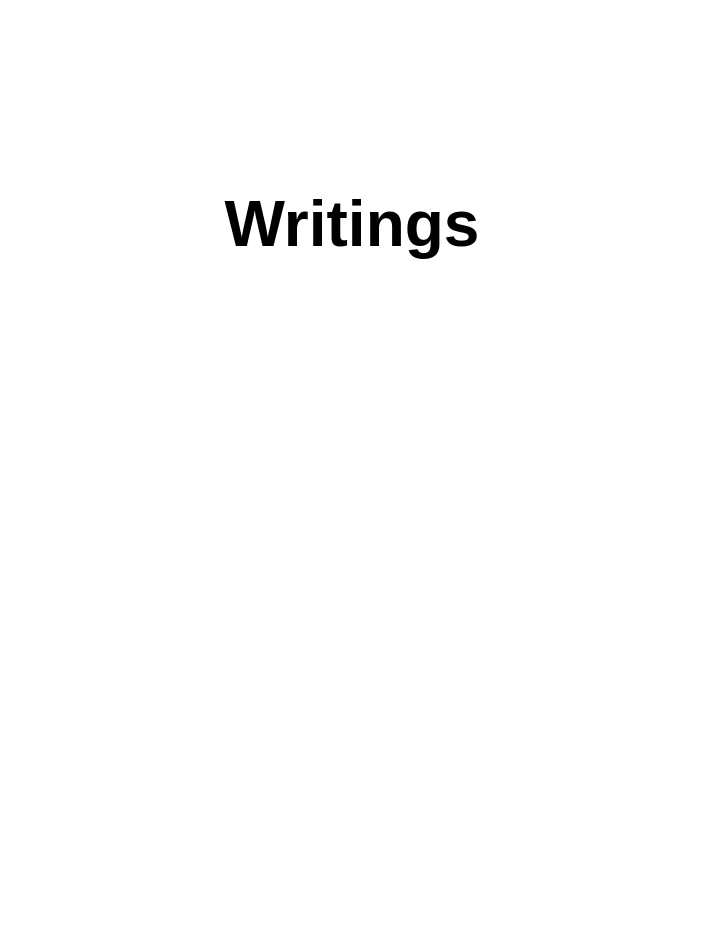
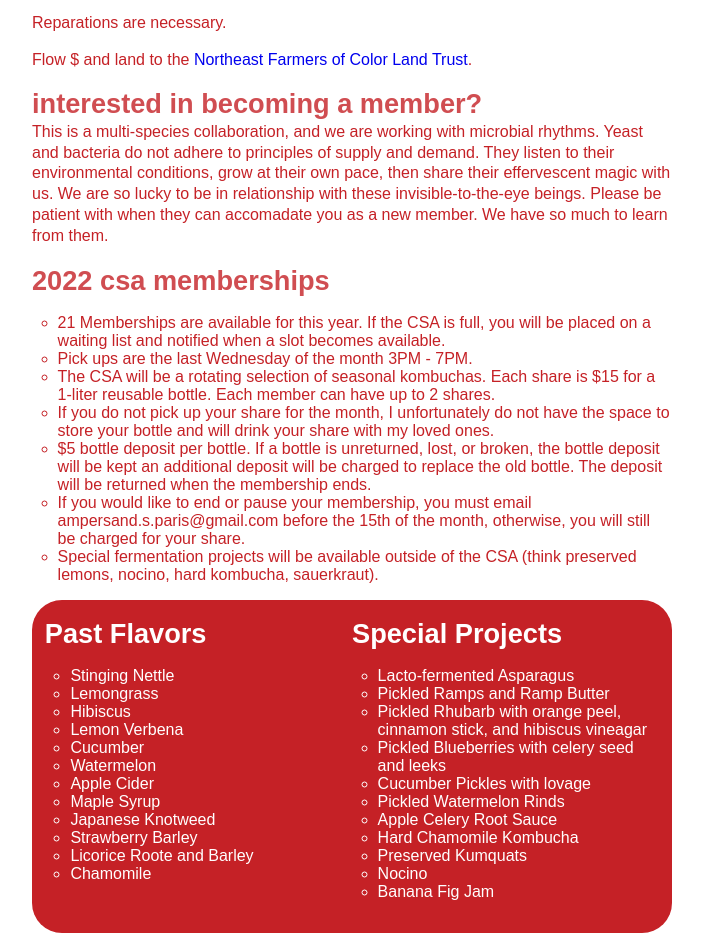
Before and after one commit to ampersand-paris/ampersand-paris-website, a React (Create React App) app: page /ampersand in a window 1280 px wide. Shown: the part 1520-2472 px from the top of the page, without its empty margins (288-991 px from the left). Before the commit the page ends 1984 px from the top, so only its background shows below. Built offline with nearby package versions, Linux system fonts and the light colour scheme; the HTML template or start-up script is replaced by a standard one; a web font is replaced by a local one.

Commit message:
fermentation csa

```diff
--- a/src/Ampersand/Components/Ampersand.js
+++ b/src/Ampersand/Components/Ampersand.js
@@ -4,10 +4,10 @@ import React from "react";
 const Ampersand = () => {
 
     return (
-    <div class="stnd-padding flex column al-center just-center">
+    <div class="stnd-padding full-height flex column al-center just-center">
 	    <div class="red-border border-radius text-padding text-width">
             <h1 className="bright-red no-space">&</h1>
-            <h1 className="bright-red sub-title no-space no-space">Mother of Microbes</h1>
+            <h1 className="bright-red sub-title no-space">Mother of Microbes</h1>
             {/* <div className="flex just-center">
                 <img className="portrait " src="./Images/ampersand-portrait.JPG" />
                 <div className="relative flex flex-end">
--- a/src/Ampersand/Components/FermentationCSA.js
+++ b/src/Ampersand/Components/FermentationCSA.js
@@ -2,7 +2,61 @@ const FermentationCSA = () => {
 
     return (
     <div class="stnd-padding flex column al-center just-center">
-	    <h1>FermentationCSA</h1>
+	    <div class="border-radius text-padding text-width">
+            <h1 className="bright-red sub-title">fermentation CSA</h1>
+            <h2 className="bright-red opacity-80 no-space">what is a csa?</h2>
+            <p className="no-space">CSA (Community Supported Agriculture) is an agricultural model that connects the farmer and consumer directly. CSA Members often will purchase a share of the future harvest at the beginning of the growing season. As farmers harvest throughout the season, members receive their weekly share of fruits and vegetables from the farmer directly.</p>
+            <p>This model helps the farmers economically at the time of investment and invites the community to witness and respond to their local agricultural ecology. The genius and innovation for this agricultural lineage, like many other regenerative and sustainable agricultural practices, are rooted in Black and Indeginous peoples. Booker T. Whatley, a Tuskegee University professor, popularized this subscription based buyer’s club for small farmers as a technology to generate an agrarian Black middle class. Listening to the words of Leah Penniman of Soul Fire Farm connected me to this history. These technologies that are going to save us are not free.</p>
+            <p>Reparations are necessary.</p>
+            <p>Flow $ and land to the <a href="https://nefoclandtrust.org/" target="_blank">Northeast Farmers of Color Land Trust</a>.</p>
+            <h2 className="bright-red opacity-80 no-space">interested in becoming a member?</h2>
+            <p className="no-top-space">This is a multi-species collaboration, and we are working with microbial rhythms. Yeast and bacteria do not adhere to principles of supply and demand. They listen to their environmental conditions, grow at their own pace, then share their effervescent magic with us. We are so lucky to be in relationship with these invisible-to-the-eye beings. Please be patient with when they can accomadate you as a new member. We have so much to learn from them.</p>
+            <h2 className="bright-red opacity-80">2022 csa memberships</h2>
+            <ul className="bright-red">
+                <li>21 Memberships are available for this year. If the CSA is full, you will be placed on a waiting list and notified when a slot becomes available.</li>
+                <li>Pick ups are the last Wednesday of the month 3PM - 7PM.</li>
+                <li>The CSA will be a rotating selection of seasonal kombuchas. Each share is $15 for a 1-liter reusable bottle. Each member can have up to 2 shares.</li>
+                <li>If you do not pick up your share for the month, I unfortunately do not have the space to store your bottle and will drink your share with my loved ones.</li>
+                <li>$5 bottle deposit per bottle. If a bottle is unreturned, lost, or broken, the bottle deposit will be kept an additional deposit will be charged to replace the old bottle. The deposit will be returned when the membership ends.</li>
+                <li>If you would like to end or pause your membership, you must email ampersand.s.paris@gmail.com before the 15th of the month, otherwise, you will still be charged for your share.</li>
+                <li>Special fermentation projects will be available outside of the CSA (think preserved lemons, nocino, hard kombucha, sauerkraut).</li>
+            </ul>
+            <div className="flex text-padding bg-bright-red border-radius">
+                <div className="fifty-percent">
+                    <h2 className="white">Past Flavors</h2>
+                    <ul className="white">
+                        <li>Stinging Nettle</li>
+                        <li>Lemongrass</li>
+                        <li>Hibiscus</li>
+                        <li>Lemon Verbena</li>
+                        <li>Cucumber</li>
+                        <li>Watermelon</li>
+                        <li>Apple Cider</li>
+                        <li>Maple Syrup</li>
+                        <li>Japanese Knotweed</li>
+                        <li>Strawberry Barley</li>
+                        <li>Licorice Roote and Barley</li>
+                        <li>Chamomile</li>
+                    </ul>
+                </div>
+                <div className="fifty-percent">
+                    <h2 className="white">Special Projects</h2>
+                    <ul className="white">
+                        <li>Lacto-fermented Asparagus</li>
+                        <li>Pickled Ramps and Ramp Butter</li>
+                        <li>Pickled Rhubarb with orange peel, cinnamon stick, and hibiscus vineagar</li>
+                        <li>Pickled Blueberries with celery seed and leeks</li>
+                        <li>Cucumber Pickles with lovage</li>
+                        <li>Pickled Watermelon Rinds</li>
+                        <li>Apple Celery Root Sauce</li>
+                        <li>Hard Chamomile Kombucha</li>
+                        <li>Preserved Kumquats</li>
+                        <li>Nocino</li>
+                        <li>Banana Fig Jam</li>
+                    </ul>
+                </div>
+            </div>
+        </div>
     </div>
     )
 }
--- a/src/Portfolio/Components/About.js
+++ b/src/Portfolio/Components/About.js
@@ -4,7 +4,7 @@ import React from "react";
 const About = () => {
 
     return (
-    <div class="stnd-padding flex column al-center just-center bg-bright-red">
+    <div class="stnd-padding full-height flex column al-center just-center bg-bright-red">
 	    <div class="red-border border-radius text-padding text-width">
             <p className="white no-space">Hello, my name is</p>
             <h1 className="white no-space">Ampersand Paris.</h1>
--- a/src/Portfolio/Components/Skills.js
+++ b/src/Portfolio/Components/Skills.js
@@ -3,9 +3,17 @@ import React from "react";
 const Skills = () => {
 
     return (
-    <div class="stnd-padding flex column al-center just-center bg-bright-red">
-	    <h1>Skills</h1>
-
+    <div class="stnd-padding full-height flex column al-center just-center bg-bright-red">
+	    <div class="white-border border-radius text-padding text-width bg-white">
+            <h1 className="bright-red sub-title no-space">Skills</h1>
+            <div>
+                <p className="no-space">Languages: JavaScript (ES6) | HTML & HTML5 | CSS & CSS3 | Python</p>
+                <p className="no-space">Skills: Interpersonal Communication | Group Facilitation | Client Management</p>
+                <p className="no-space">Libraries and Frameworks: React | Node.js | Express.js | Django | Git & GitHub</p>
+                <p className="no-space">Database: MongoDB | Mongoose | PostgreSQL</p>
+                <p className="no-space">Design: Adobe Creative Suite | Figma</p>
+            </div>
+        </div>
     </div>
     )
 }
--- a/src/index.css
+++ b/src/index.css
@@ -44,6 +44,10 @@
 .red-border {
   border: 1px solid var(--bright-red)
 }
+
+.white-border {
+  border: 1px solid var(--white)
+}
 /* ====== FONTS ====== */
 
 p {
@@ -52,6 +56,13 @@ p {
 	color: var(--bright-red);
 	font-style: normal;
 	line-height: 1.3;
+}
+
+ul {
+  list-style-type: circle;
+  padding-left: 2vw !important;
+  font-family: 'futura', sans-serif;
+	font-size: 1rem;
 }
 
 h1 {
@@ -84,6 +95,9 @@ a:link {
 
 .sub-title {
   font-size: 2em;
+}
+
+.opacity-80 {
   opacity: 80%;
 }
 
@@ -165,6 +179,10 @@ body {
   width: 75vW;
 }
 
+.fifty-percent {
+  width: 50%;
+}
+
 .text-width {
   width: 50vW;
 }
@@ -189,6 +207,11 @@ body {
 .no-space {
   margin: 0;
   padding: 0;
+}
+
+.no-top-space {
+  margin-top: 0;
+  padding-top: 0;
 }
 
 /* ====== PADDING ====== */
```
